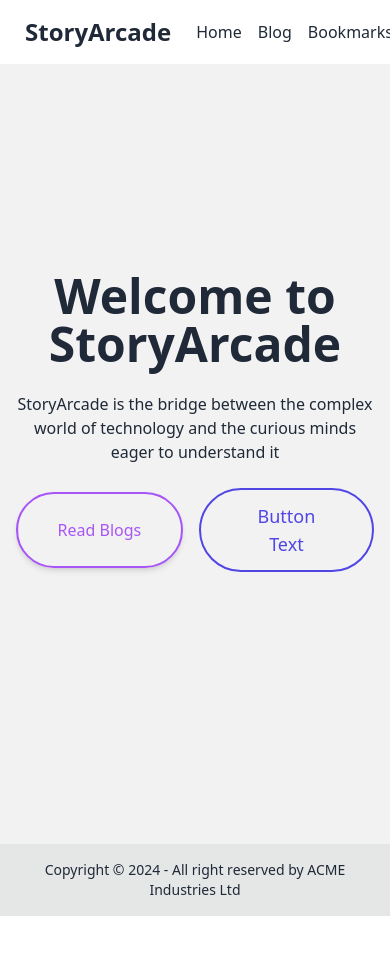
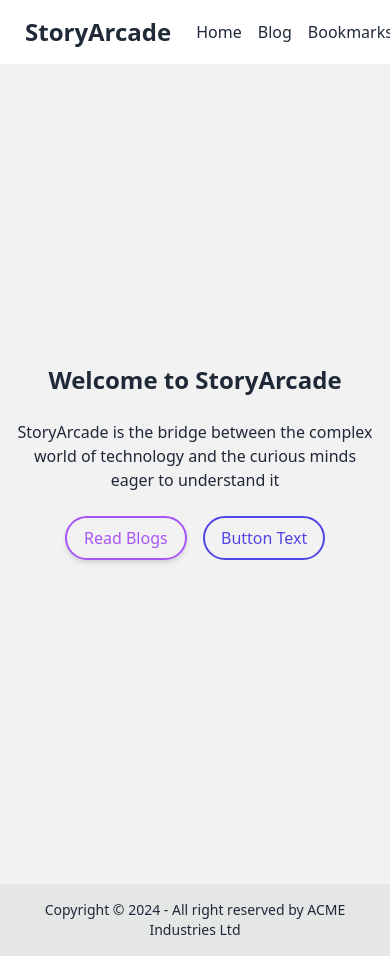
Before and after one commit to Asad9340/Story-Arcade, a React (Vite) app: page /hero in a window 390 px wide. Before the commit the page ends 916 px from the top, so only its background shows below. Built offline with nearby package versions, Linux system fonts and the light colour scheme.

Commit message:
added button and hero section responsive for mobile device

```diff
--- a/src/components/Hero/Hero.jsx
+++ b/src/components/Hero/Hero.jsx
@@ -1,22 +1,23 @@
-
+import { NavLink } from "react-router-dom";
 function Hero() {
   return (
-    <div className="hero min-h-screen bg-base-200">
+    <div className="hero min-h-screen bg-base-200 mt-10">
       <div className="hero-content text-center">
         <div>
-          <h1 className="text-5xl font-bold">Welcome to StoryArcade </h1>
+          <h1 className="text-2xl md:text-5xl font-bold ">
+            Welcome to StoryArcade{' '}
+          </h1>
           <p className="py-6 max-w-2xl">
             StoryArcade is the bridge between the complex world of technology
             and the curious minds eager to understand it
           </p>
           <div className="flex gap-4 items-center justify-center">
-            <a
-              href="#"
-              className="relative inline-flex items-center justify-center p-4 px-12 py-3 overflow-hidden font-medium text-indigo-600 transition duration-300 ease-out border-2 border-purple-500 rounded-full shadow-md group"
+            <NavLink to='/blogs'
+              className="relative inline-flex items-center justify-center p-5 md:p-4 px-4 md:px-12 py-2 md:py-3 overflow-hidden font-medium text-indigo-600 transition duration-300 ease-out border-2 border-purple-500 rounded-full shadow-md group"
             >
               <span className="absolute inset-0 flex items-center justify-center w-full h-full text-white duration-300 -translate-x-full bg-purple-500 group-hover:translate-x-0 ease">
                 <svg
-                  className="w-6 h-6"
+                  className="w-5 h-5"
                   fill="none"
                   stroke="currentColor"
                   viewBox="0 0 24 24"
@@ -34,15 +35,15 @@ function Hero() {
                 Read Blogs
               </span>
               <span className="relative invisible">Button Text</span>
-            </a>
-            <a
-              href="#"
-              className="relative inline-flex items-center px-12 py-3 overflow-hidden text-lg font-medium text-indigo-600 border-2 border-indigo-600 rounded-full hover:text-white group hover:bg-gray-50"
+            </NavLink>
+            <NavLink
+              to='/bookmarks'
+              className="relative inline-flex items-center  px-4 md:px-8 lg:px-12 py-2 md:py-3 overflow-hidden text-base font-medium text-indigo-600 border-2 border-indigo-600 rounded-full hover:text-white group hover:bg-gray-50"
             >
               <span className="absolute left-0 block w-full h-0 transition-all bg-indigo-600 opacity-100 group-hover:h-full top-1/2 group-hover:top-0 duration-400 ease"></span>
               <span className="absolute right-0 flex items-center justify-start w-10 h-10 duration-300 transform translate-x-full group-hover:translate-x-0 ease">
                 <svg
-                  className="w-5 h-5"
+                  className="w-5 h-5 hidden md:block"
                   fill="none"
                   stroke="currentColor"
                   viewBox="0 0 24 24"
@@ -57,7 +58,7 @@ function Hero() {
                 </svg>
               </span>
               <span className="relative">Button Text</span>
-            </a>
+            </NavLink>
           </div>
         </div>
       </div>
```
